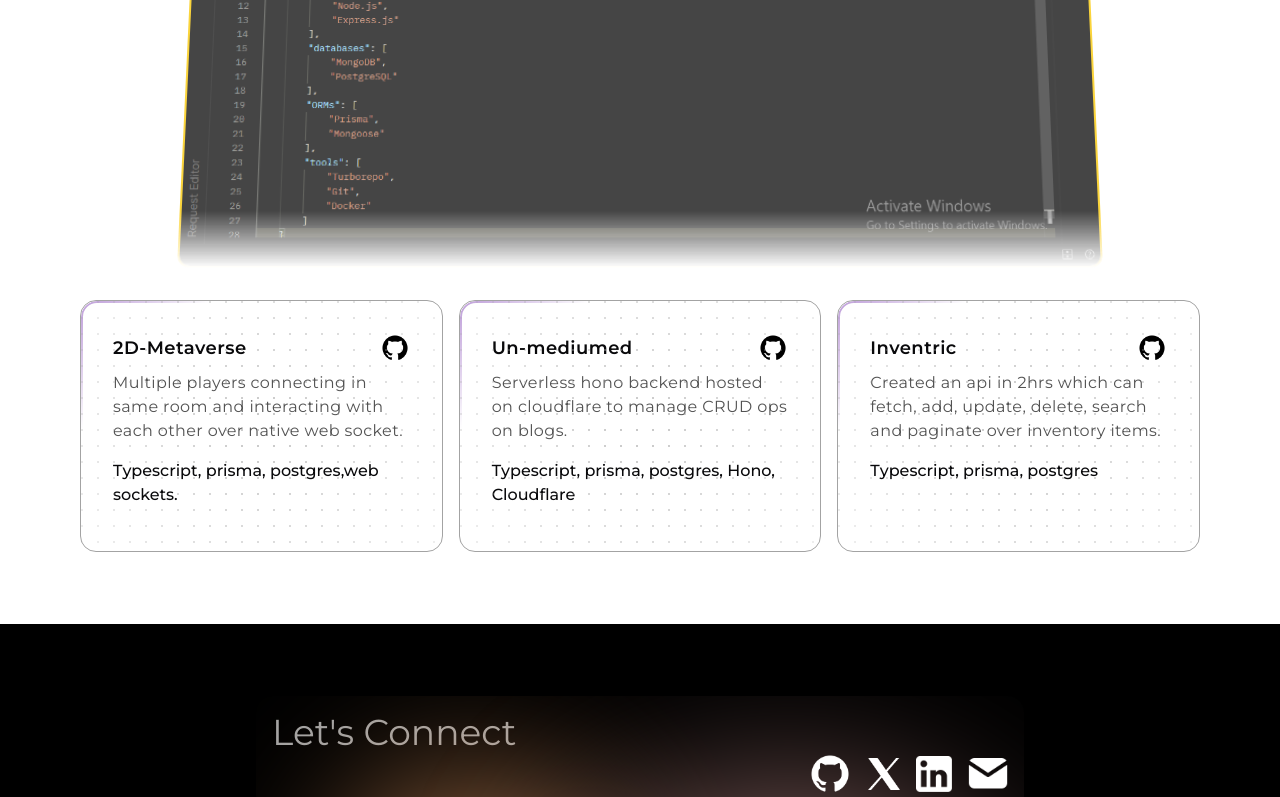
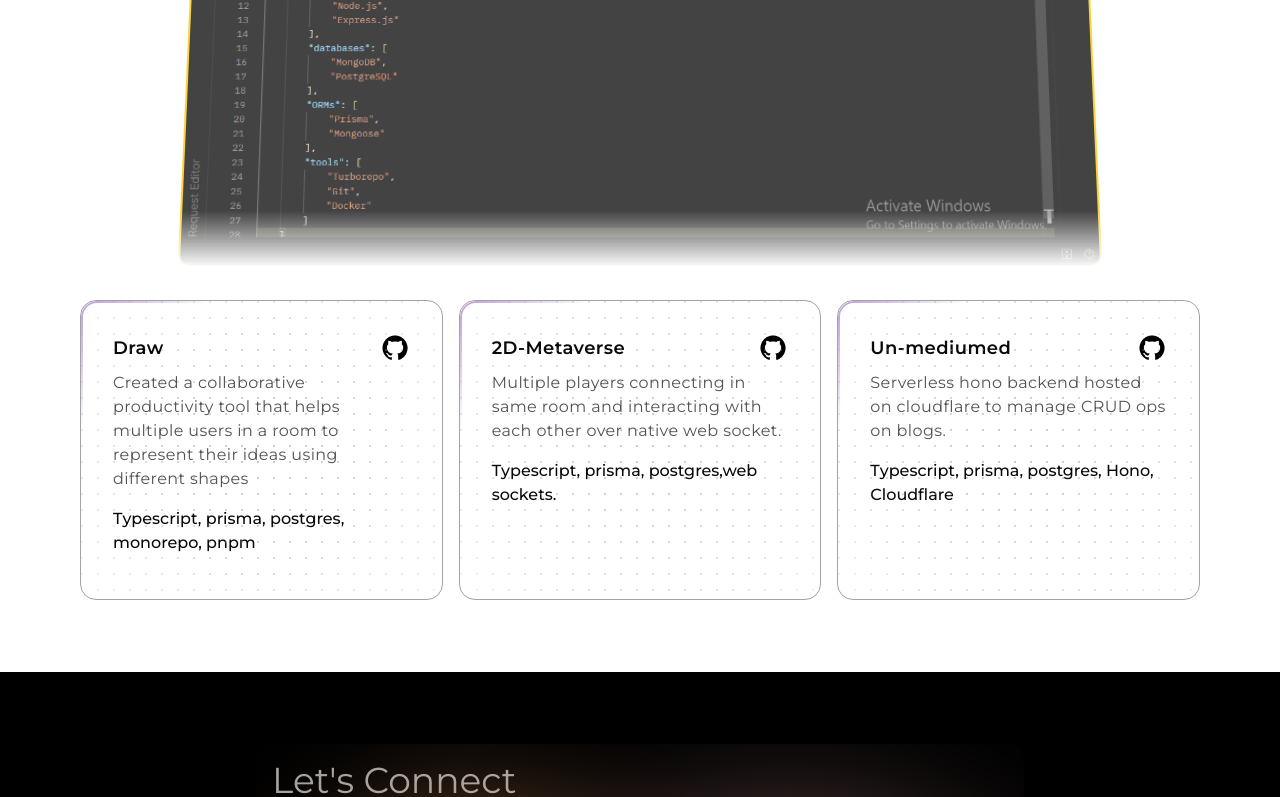
Before and after one commit to pranavtartey/portfolio, a Next.js app: page / in a window 1280 px wide. Shown: the part 2639-3436 px from the top of the page. Built offline with nearby package versions, Linux system fonts and the light colour scheme; a web font is replaced by a local one.

Commit message:
updated the resume and DrawDraw project

```diff
--- a/components/FloatingDock.tsx
+++ b/components/FloatingDock.tsx
@@ -41,7 +41,7 @@ const FloatingDockCore = () => {
     {
       title: "Resume",
       icon: <IconFileCv className="h-full w-full text-neutral-900" />,
-      href: "https://drive.google.com/file/d/1J7Rz8-OYdXbnLiZYXqQe1Y0KE2cR790f/view?usp=drive_link",
+      href: "https://drive.google.com/file/d/1Z0k9Lkx8yOLw2TQ4uFR0XlvY2gen6iqQ/view?usp=drive_link",
     },
     {
       title: "Twitter",
--- a/constants/backend.ts
+++ b/constants/backend.ts
@@ -1,4 +1,10 @@
 export const backendProjects = [
+    {
+        title: "Draw",
+        description: "Created a collaborative productivity tool that helps multiple users in a room to represent their ideas using different shapes",
+        tech: "Typescript, prisma, postgres, monorepo, pnpm",
+        github: "https://github.com/pranavtartey/exclidraw-main"
+    },
     {
         title: "2D-Metaverse",
         description: "Multiple players connecting in same room and interacting with each other over native web socket.",
@@ -12,10 +18,4 @@ export const backendProjects = [
         tech: "Typescript, prisma, postgres, Hono, Cloudflare",
         github: "https://github.com/pranavtartey/hono-medium-app"
     },
-    {
-        title: "Inventric",
-        description: "Created an api in 2hrs which can fetch, add, update, delete, search and paginate over inventory items.",
-        tech: "Typescript, prisma, postgres",
-        github: "https://github.com/pranavtartey/FullStackApp"
-    },
 ]
--- a/sections/Hero.tsx
+++ b/sections/Hero.tsx
@@ -37,7 +37,7 @@ const Hero: FC = () => {
           <div className="space-x-4 mt-6 flex items-center justify-center">
             <a
               target="_blank"
-              href="https://drive.google.com/file/d/1J7Rz8-OYdXbnLiZYXqQe1Y0KE2cR790f/view?usp=drive_link"
+              href="https://drive.google.com/file/d/1Z0k9Lkx8yOLw2TQ4uFR0XlvY2gen6iqQ/view?usp=drive_link"
             >
               <Button variant="primary">Resume</Button>
             </a>
```
